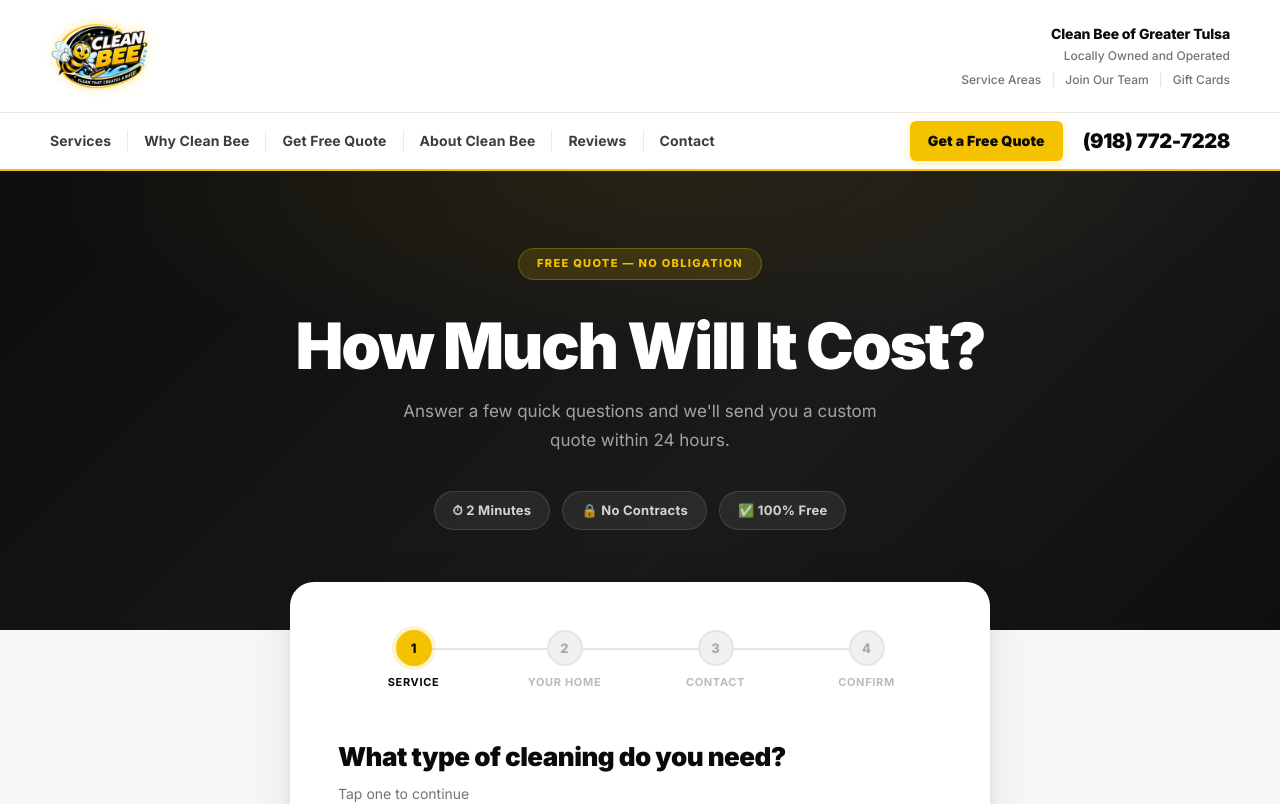
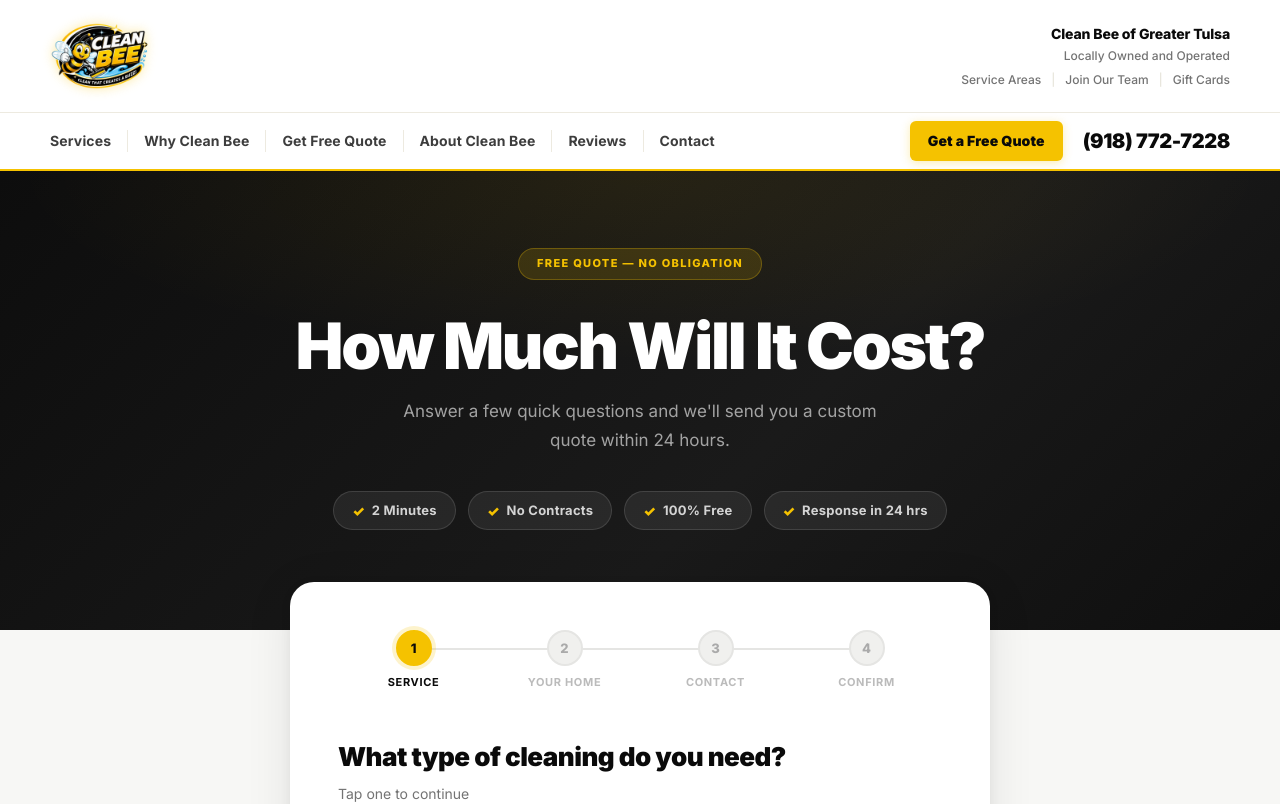
Before and after one commit to alekwayne3-crypto/personal_site, a React (Vite) app in the folder client/: page /get-a-quote in a window 1280 px wide. Shown: the top 804 px of the page. Built offline with nearby package versions, Linux system fonts and the light colour scheme.

Commit message:
Quote page hero: replace emoji badges with yellow checks, add 4th badge

```diff
--- a/client/src/pages/QuotePage.css
+++ b/client/src/pages/QuotePage.css
@@ -67,6 +67,16 @@
   font-size: 13px;
   font-weight: 700;
   letter-spacing: 0.02em;
+  display: inline-flex;
+  align-items: center;
+  gap: 7px;
+}
+
+.qp-badge-check {
+  color: var(--yellow);
+  font-weight: 900;
+  font-size: 14px;
+  line-height: 1;
 }
 
 @media (max-width: 480px) {
--- a/client/src/pages/QuotePage.jsx
+++ b/client/src/pages/QuotePage.jsx
@@ -82,9 +82,10 @@ export default function QuotePage() {
             <h1 className="qp-hero-title">How Much Will It Cost?</h1>
             <p className="qp-hero-sub">Answer a few quick questions and we'll send you a custom quote within 24 hours.</p>
             <div className="qp-hero-badges">
-              <span className="qp-hero-badge">⏱ 2 Minutes</span>
-              <span className="qp-hero-badge">🔒 No Contracts</span>
-              <span className="qp-hero-badge">✅ 100% Free</span>
+              <span className="qp-hero-badge"><span className="qp-badge-check">✓</span> 2 Minutes</span>
+              <span className="qp-hero-badge"><span className="qp-badge-check">✓</span> No Contracts</span>
+              <span className="qp-hero-badge"><span className="qp-badge-check">✓</span> 100% Free</span>
+              <span className="qp-hero-badge"><span className="qp-badge-check">✓</span> Response in 24 hrs</span>
             </div>
           </div>
         </section>
```
